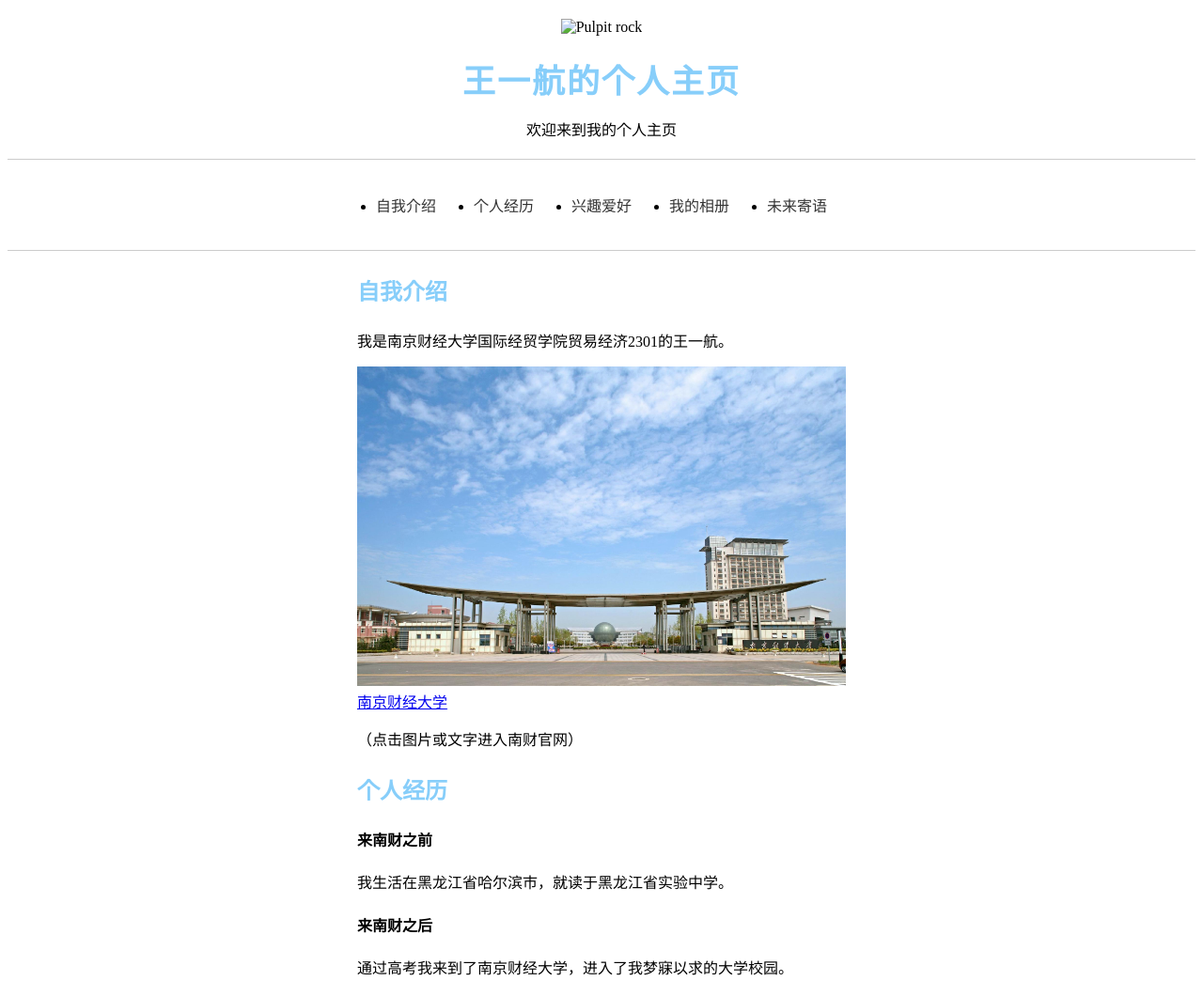
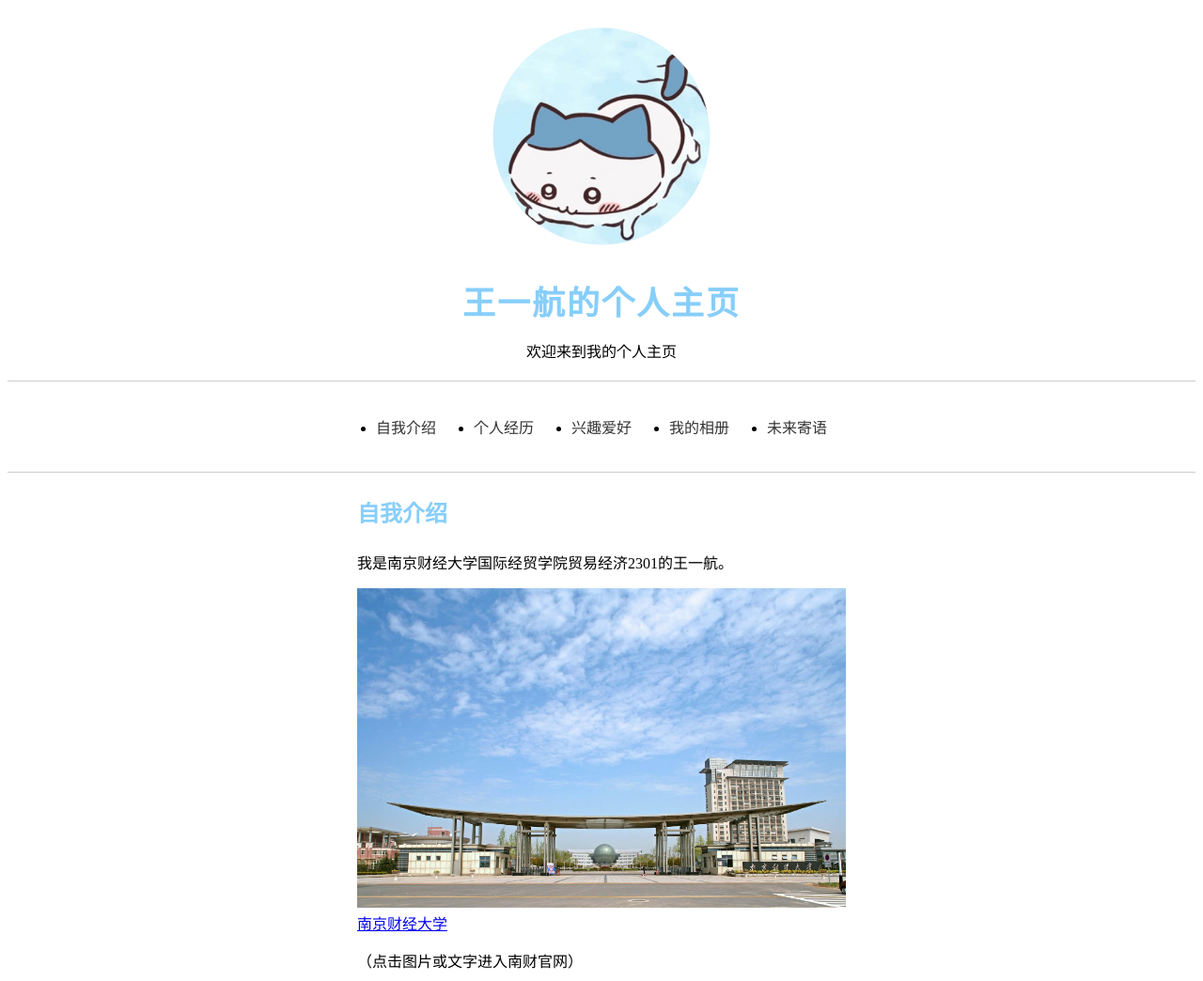
Before and after one commit to 18945076120/wyh.github.io, a plain HTML site: page index.html in a window 1280 px wide. Shown: the top 1044 px of the page at 94% size. Drawn offline with Linux system fonts and the light colour scheme; files whose address does not match are found by name.

Commit message:
Update index.html

```diff
--- a/index.html
+++ b/index.html
@@ -6,7 +6,7 @@
 	</head>
 	<body>
 		<div class="logo" style="width: 100%;text-align: center;margin: 20px 0;">
-			<img src="./js/头像.jpg" alt="Pulpit rock" width="250" height="250">
+			<img src="file:///D:/作业/img/头像.jpg" alt="Pulpit rock" width="250" height="250">
 			<h4 style="color: #87CEFA;cursor: pointer;font-size: 35px;letter-spacing: 2px;margin: 20px 5px 0;">王一航的个人主页</h4>
 			<p>欢迎来到我的个人主页</p>
 		</div>
```
